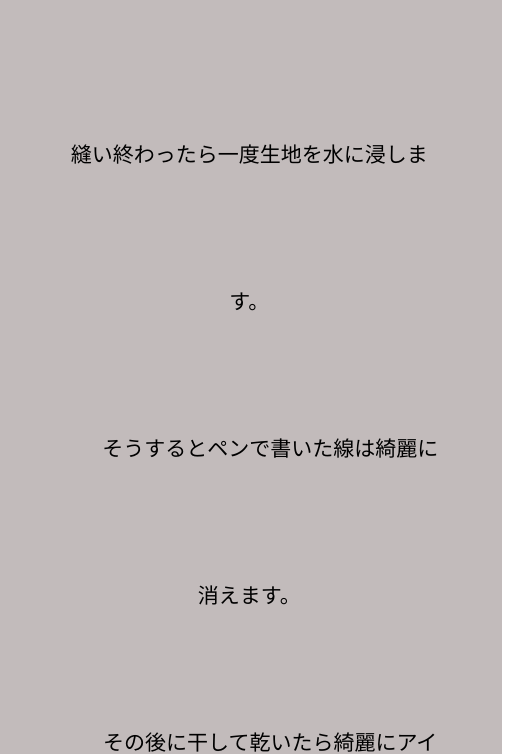
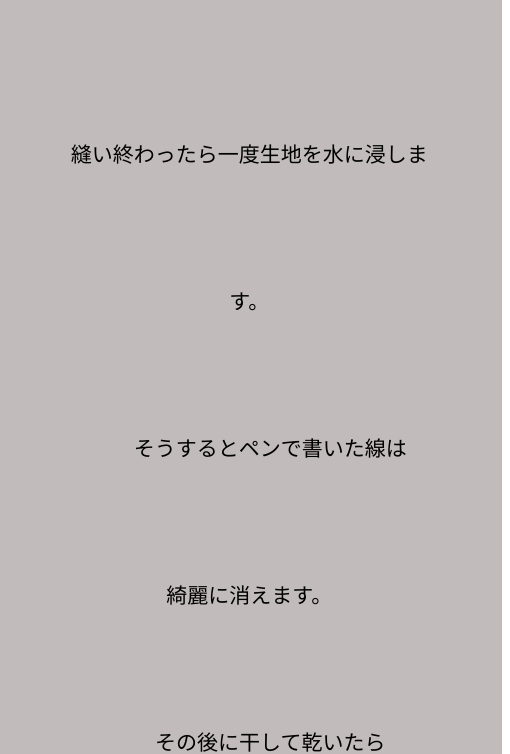
Before and after one commit to colorful-20220426/workfair, a plain HTML site: page index.html in a window 1280 px wide. Shown: the part 3597-4351 px from the top of the page, 770-1280 px from the left. Drawn offline with Linux system fonts and the light colour scheme.

Commit message:
Update index.html

```diff
--- a/index.html
+++ b/index.html
@@ -122,9 +122,11 @@ flex-direction:row-reverse;
 <article>
 <div class="text">
 <p>縫い終わったら一度生地を水に浸します。<br>
-　　そうするとペンで書いた線は綺麗に消えます。<br>
-　　その後に干して乾いたら綺麗にアイロンをかけ<br>
-シワを綺麗に伸ばします。
+　　そうするとペンで書いた線は<br>
+    綺麗に消えます。<br>
+　　その後に干して乾いたら<br>
+    綺麗にアイロンをかけ<br>
+    シワを綺麗に伸ばします。
 </p>
 </div>
 <div class="logo">
```
